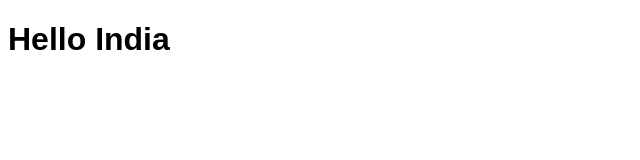
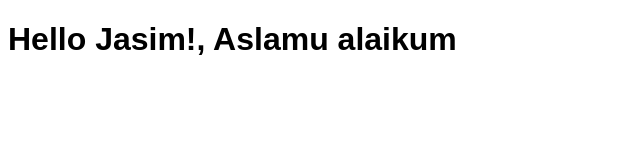
Before and after one commit to gautamdevgrover/simple-jenkins-pipeline, a plain HTML site: page index.html in a window 1280 px wide. Shown: the whole page, without its empty margins (0-640 px from the left). Drawn offline with Linux system fonts and the light colour scheme.

Commit message:
hello india to jasim wish changes in the index file

```diff
--- a/index.html
+++ b/index.html
@@ -2,6 +2,6 @@
 <html>
   <head><meta charset="utf-8"><title>Hello</title></head>
   <body>
-    <h1 style="font-family: Arial, sans-serif;">Hello India</h1>
+    <h1 style="font-family: Arial, sans-serif;">Hello Jasim!, Aslamu alaikum</h1>
   </body>
 </html>
```
